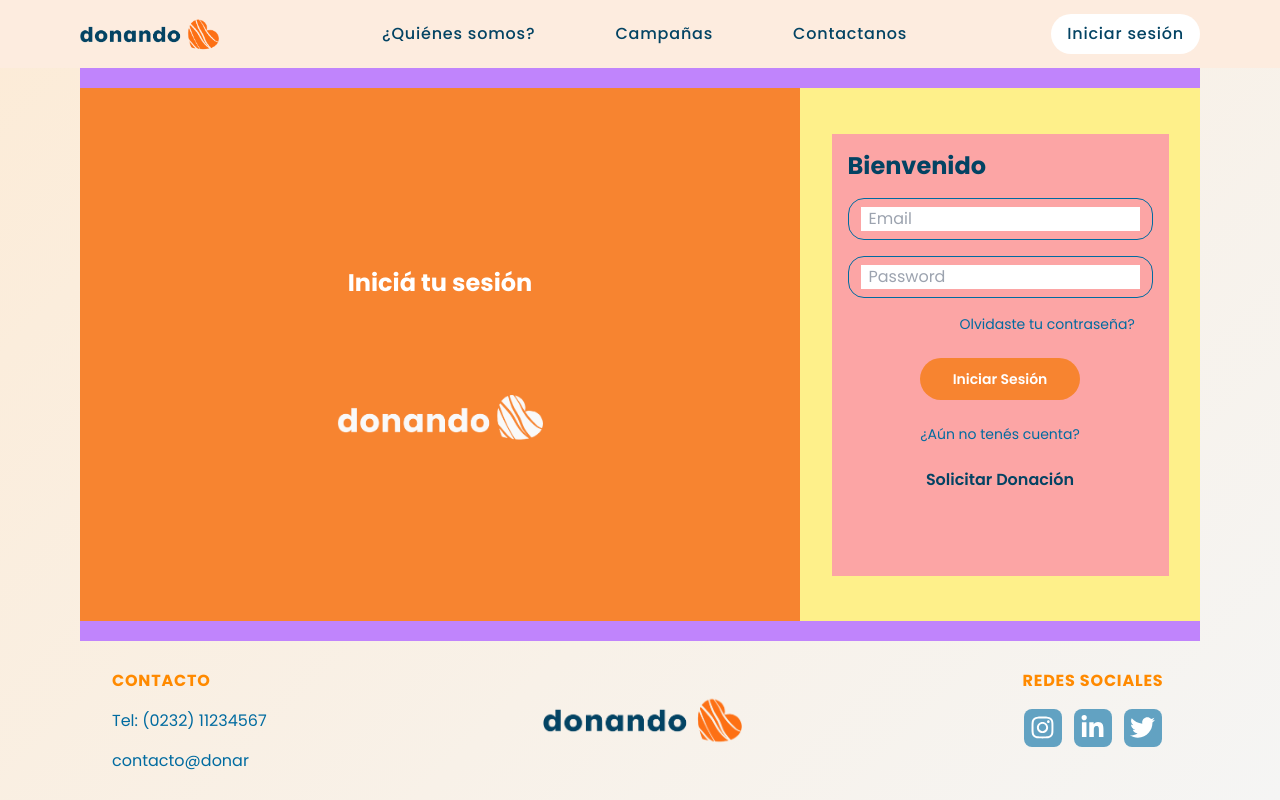
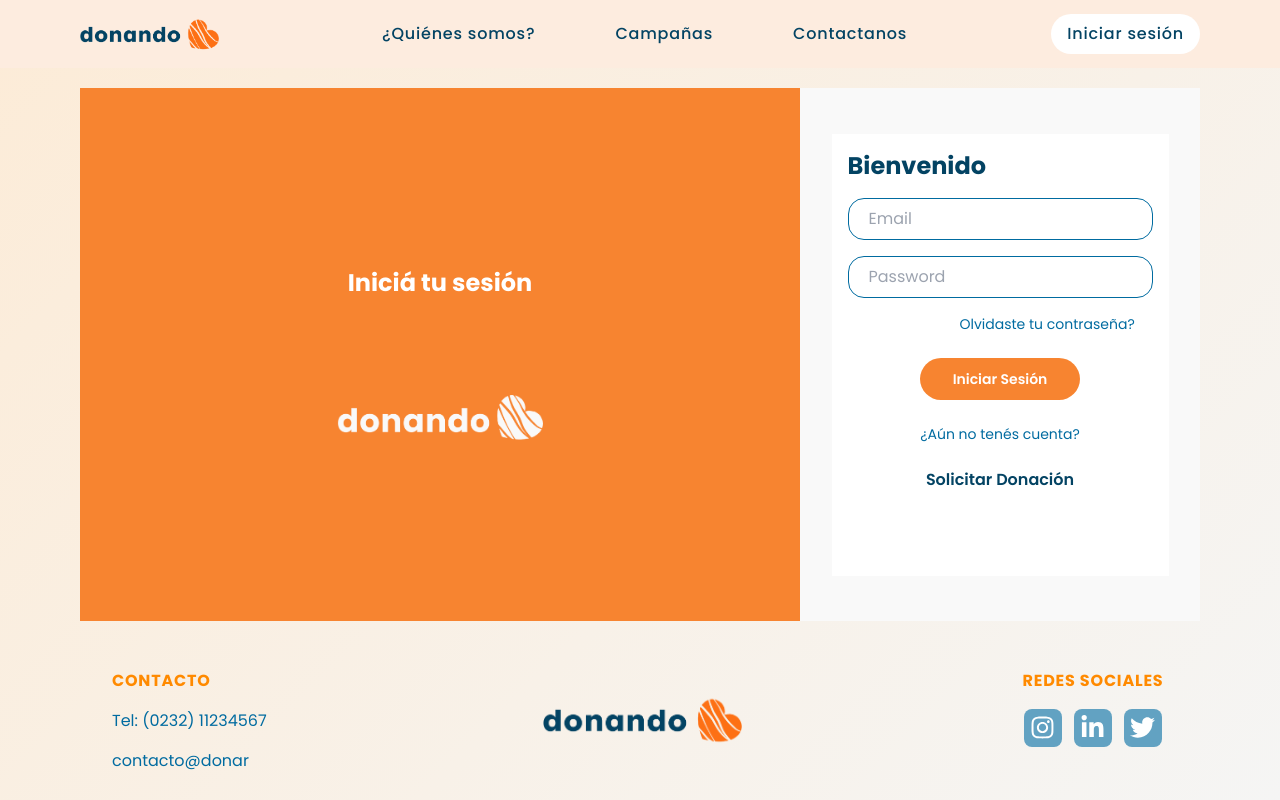
Before and after one commit to eze-alvarez/FrontNoCountry, a React (Vite) app: page /login in a window 1280 px wide. Built offline with nearby package versions, Linux system fonts and the light colour scheme.

Commit message:
fix:contact && bg-foms

```diff
--- a/src/pages/contactos/Contacto.jsx
+++ b/src/pages/contactos/Contacto.jsx
@@ -3,18 +3,18 @@ import home from "../../assets/Images/commonImg/Home.png"
 const Contacto = () => {
   return (
     <>
-      <div className="flex pt-12 px-6 md:px-20   items-center justify-center bg-hero md:h-screen overflow-hidden">
-        <div className="flex flex-col  gap-6 md:flex-row items-center max-w-8xl">
-          <div className="w-full md:w-1/2 lg:pr-32">
-            <h2 className="text-4xl mt-[6rem] lg:text-5xl text-center md:text-left text-blue-900 leading-tight font-medium">Si queres conoser mas Contactanos</h2>
+      <div className="h-auto flex py-14 px-6 sm:px-8 md:px-20 lg:px-9  items-center justify-center  md:landscape:h-auto md:h-[calc(100vh-159px)] lg:landscape:h-[calc(100vh-159px)]">
+        <div className="pt-6 flex flex-col  gap-10 md:landscape:flex-row items-center  lg:pt-20">
+          <div className="w-full md:w-1/2 ">
+            <h2 className="text-3xl sm:text-4xl lg:text-5xl text-center md:text-left text-blue-title leading-tight font-bold tracking-wider">Contactanos</h2>
 
-            <p className="mt-6 md:mt-10 text-md lg:text-xl text-center md:text-left text-blue-text font-light tracking-wider leading-relaxed">
+            <p className="mt-6 text-base lg:text-xl text-center md:text-left text-blue-text font-light tracking-wide leading-relaxed ">
               ¡Bienvenido a nuestra sección de contacto!<br /><br />
-              Gracias por visitarnos. Si necesitas información adicional o si tienes alguna consulta específica, por favor no dudes en ponerte en contacto con nosotros.<br /><br /> Estamos aquí para ayudarte de la mejor manera posible.<br /> Puedes contactarnos a través de nuestras redes sociales,<br /> por correo electrónico o llamarnos directamente. .
+              Gracias por visitarnos. Si necesitas información adicional o si tienes alguna consulta específica, por favor no dudes en ponerte en contacto con nosotros.<br /><br /> Estamos aquí para ayudarte de la mejor manera posible.<br /><br />Puedes contactarnos a través de nuestras redes sociales,por correo electrónico o llamarnos directamente. .
             </p>
 
           </div>
-          <div className="w-full md:w-1/2 flex justify-center md:justify-end">
+          <div className="w-full md:w-1/2 landscape:w-1/2 flex justify-center md:justify-end lg:landscape:w-1/3 lg:mx-auto">
             <img src={home} />
           </div>
         </div>
--- a/src/pages/login/Login.jsx
+++ b/src/pages/login/Login.jsx
@@ -56,12 +56,12 @@ const Login = () => {
      return (
           <>
                <div
-                    className={` pt-14 lg:pt-[68px] sm:flex-col  bg-purple-400  ${
+                    className={` pt-14 lg:pt-[68px] sm:flex-col    ${
                          showPopUp ? "hidden" : "flex"
                     }  md:h-[calc(100vh-159px)]
                     md:landscape:h-auto lg:landscape:h-[calc(100vh-159px)] lg:landscape:pt-[88px] lg:landscape:pb-[20px]`}
                >
-                    <div className=" w-full mt-4 mb-11 lg:mt-0 lg:mb-0 sm:flex bg-green-300 md:h-full">
+                    <div className=" w-full mt-4 mb-11 lg:mt-0 lg:mb-0 sm:flex  md:h-full">
                          <div className="bg-forms h-[176px] flex flex-col justify-center items-center  sm:flex-grow sm:h-auto landscape:justify-start landscape:pt-16 sm:landscape:gap-10 md:gap-20 md:landscape:justify-center md:landscape:pt-0 lg:landscape:gap-24">
 
                               <h1 className="text-white text-left font-bold text-[24px]">
@@ -77,10 +77,10 @@ const Login = () => {
                          </div>
 
 
-                         <div className=" bg-yellow-200 mt-9 sm:mt-0 md:w-[473px] landscape:md:w-[400px] md:landscape:py-12 md:flex md:items-center lg:landscape:py-0">
+                         <div className="bg-main-white mt-9 sm:mt-0 md:w-[473px] landscape:md:w-[400px] md:landscape:py-12 md:flex md:items-center lg:landscape:py-0">
                               <form
                                    onSubmit={handleSubmit}
-                                   className=" w-[300px] h-[442px] bg-red-300 px-4 mx-auto pt-4 md:w-[337px]"
+                                   className=" w-[300px] h-[442px] bg-white px-4 mx-auto pt-4 md:w-[337px]"
                               >
                                    <h1 className="text-blue-title font-bold text-2xl text-left">
                                         Bienvenido
--- a/src/pages/registro/Registro.jsx
+++ b/src/pages/registro/Registro.jsx
@@ -70,12 +70,12 @@ const Register = () => {
   return (
     <>
       <div
-        className={` pt-14 lg:pt-[68px] sm:flex-col  bg-purple-400  ${
+        className={` pt-14 lg:pt-[68px] sm:flex-col   ${
           showPopUp ? "hidden" : "flex"
      }  md:h-[calc(100vh-159px)]
      md:landscape:h-auto lg:landscape:h-[calc(100vh-159px)] lg:landscape:pt-[88px] lg:landscape:pb-[20px]`}
       >
-        <div className="w-full mt-4 mb-11 lg:mt-0 lg:mb-0 sm:flex bg-green-300 md:h-full">
+        <div className="w-full mt-4 mb-11 lg:mt-0 lg:mb-0 sm:flex md:h-full">
           <div className="bg-forms h-[176px] flex flex-col justify-center items-center  sm:flex-grow sm:h-auto landscape:justify-start landscape:pt-16 sm:landscape:gap-10 md:gap-20 lg:landscape:justify-center lg:landscape:pt-0 lg:landscape:gap-24">
             <h1 className="text-white font-bold text-[24px] text-center">
             Antes de seguir,<br />
@@ -92,10 +92,10 @@ const Register = () => {
           </div>
 
 
-          <div className="bg-yellow-200 mt-9 sm:mt-0 md:w-[473px] landscape:md:w-[400px] md:landscape:py-12 md:flex md:items-center lg:landscape:py-0">
+          <div className="bg-main-white mt-9 sm:mt-0 md:w-[473px] landscape:md:w-[400px] md:landscape:py-12 md:flex md:items-center lg:landscape:py-0">
             <form
               onSubmit={handleSubmit}
-              className=" w-[300px] h-[418px] bg-red-300 px-4 mx-auto pt-4 md:w-[337px]"
+              className=" w-[300px] h-[418px] bg-white px-4 mx-auto pt-4 md:w-[337px]"
             >
               <h1 className="text-blue-title font-bold text-2xl text-left ">
                 Ingresá tus datos
```
